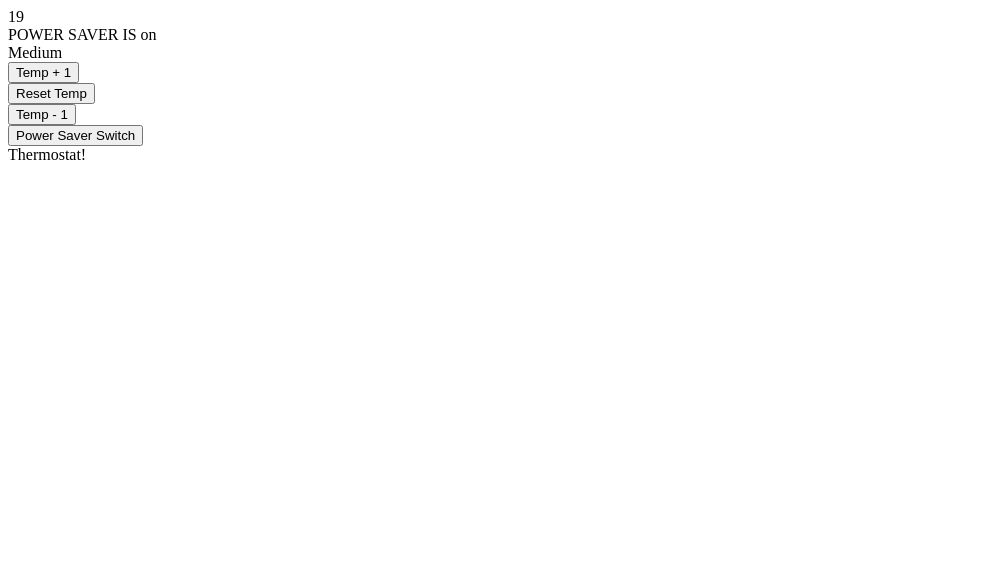
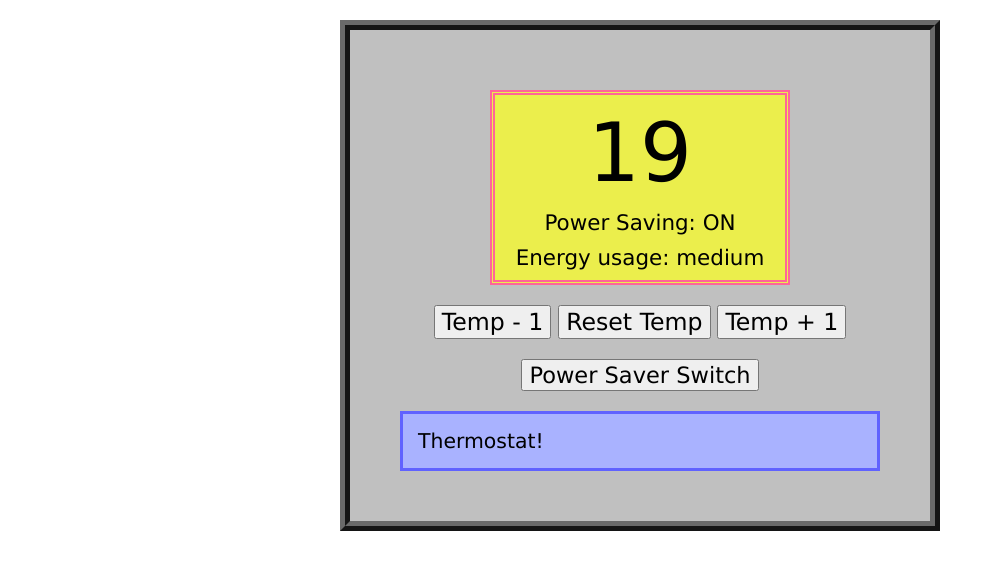
Before and after one commit to dtrts/thermostat, a plain HTML site: page public/index.html in a window 1280 px wide. Both pictures are taken after a click on the button "Temp - 1". Shown: the whole page, without its empty margins (0-995 px from the left). Drawn offline with Linux system fonts and the light colour scheme.

Commit message:
STYLE added css. Display changes color based on energy usage

```diff
--- a/public/index.html
+++ b/public/index.html
@@ -7,28 +7,33 @@
   <script src="./javascripts/jquery-3.4.1.js"></script>
   <script src="./javascripts/Thermostat.js"></script>
   <script src="./javascripts/interface.js"></script>
-
+  <link rel="stylesheet" type="text/css" href="./style.css">
   <title>Thermostat</title>
 </head>
 
 <body>
+  <div id="main">
 
     <div id="thermostat">
 
       <div id="display">
         <div id="temp-display"></div>
-      <div id="power-saving-mode-display">POWER SAVER IS on</div>
-      <div id="energy-usage-display">Medium</div>
+        <div id="power-saving-mode-display"></div>
+        <div id="energy-usage-display"></div>
       </div>
       <div id="controls">
+        <div id="temp-controls">
+
+          <div id="down-1-control"><button id="down-1-button">Temp - 1</button></div>
+          <div id="reset-control"><button id="reset-button">Reset Temp</button></div>
           <div id="up-1-control"><button id="up-1-button">Temp + 1</button></div>
-      <div id="reset-control"><button id="reset-button">Reset Temp</button></div>
-      <div id="down-1-control"><button id="down-1-button">Temp - 1</button></div>
+        </div>
         <div id="switch-power-saving-control"><button id="switch-power-saving-button">Power Saver Switch</button></div>
       </div>
       <div id='message-display'>You're lookin' fine today oooooh yeah. </div>
     </div>
 
+  </div>
 
 </body>
 
--- a/public/javascripts/interface.js
+++ b/public/javascripts/interface.js
@@ -2,16 +2,58 @@ $(document).ready(function () {
 
   var message_timeout;
   var thermo = new Thermostat();
+  var message_display = $("#message-display")
+  update_display();
+
 
   $("#up-1-button").click(up_1_click);
   $("#down-1-button").click(down_1_click);
   $("#reset-button").click(reset_click);
   $("#switch-power-saving-button").click(switch_power_saving_click);
-  display_current_temp();
 
 
+  function up_1_click() {
+    clearInterval(message_timeout);
+    try {
+      thermo.up(1);
+      message_display.text("Temperature increased");
+      update_display();
+    } catch (e) {
+      message_display.text("Maximum temperature reached.");
+    }
+    message_timeout = default_message_timeout()
+  }
+
+  function down_1_click() {
+    clearInterval(message_timeout);
+    try {
+      thermo.down(1);
+      message_display.text("Temperature decreased");
+      update_display();
+    } catch (e) {
+      message_display.text("Minimum temperature reached.");
+    }
+    message_timeout = default_message_timeout()
+  }
+
+  function reset_click() {
+    clearInterval(message_timeout);
+    thermo.reset()
+    message_display.text("Temperature reset");
+    update_display();
+    message_timeout = default_message_timeout()
+  }
+
+  function switch_power_saving_click() {
+    clearInterval(message_timeout);
+    thermo.switch_power_saving()
+    message_display.text(`Power saver switched ${thermo.power_saving ? "on" : "off"}`);
+    update_display();
+    message_timeout = default_message_timeout()
+  }
+
   function set_default_message() {
-    $("#message-display").text("Thermostat!");
+    message_display.text("Thermostat!");
   };
 
   function default_message_timeout() {
@@ -24,46 +66,19 @@ $(document).ready(function () {
     $("#temp-display").text(thermo.temp);
   }
 
-
-  function up_1_click() {
-    clearInterval(message_timeout);
-    try {
-      thermo.up(1);
-      $("#message-display").text("Temperature increased");
-      display_current_temp();
-    } catch (e) {
-      $("#message-display").text(e);
-    }
-    message_timeout = default_message_timeout()
+  function display_current_energy_usage() {
+    $("#energy-usage-display").text(`Energy usage: ${thermo.energy_usage()}`)
+    $("#display").attr('class', thermo.energy_usage())
   }
 
-  function down_1_click() {
-    clearInterval(message_timeout);
-    try {
-      thermo.down(1);
-      $("#message-display").text("Temperature decreased");
-      display_current_temp();
-    } catch (e) {
-      $("#message-display").text(e);
-    }
-    message_timeout = default_message_timeout()
+  function display_current_power_saving() {
+    $("#power-saving-mode-display").text(`Power Saving: ${thermo.power_saving ? "ON" : "OFF"}`);
   }
 
-  function reset_click() {
-    clearInterval(message_timeout);
-    thermo.reset()
-    $("#message-display").text("Temperature reset");
+  function update_display() {
     display_current_temp();
-    message_timeout = default_message_timeout()
-  }
-
-  function switch_power_saving_click() {
-    clearInterval(message_timeout);
-    thermo.switch_power_saving()
-    $("#message-display").text(`Power saver switched ${thermo.power_saving ? "on" : "off"}`);
-    $("#power-saving-mode-display").text(`POWER SAVING IS ${thermo.power_saving ? "ON" : "OFF"}.`);
-    display_current_temp();
-    message_timeout = default_message_timeout()
+    display_current_power_saving();
+    display_current_energy_usage();
   }
 
 });
--- /dev/null
+++ b/public/style.css
@@ -0,0 +1,77 @@
+* {
+  -webkit-box-sizing: border-box;
+  -moz-box-sizing: border-box;
+  box-sizing: border-box;
+  font-size: 105%;
+  font-family: 'Lucida Sans', 'Lucida Sans Regular', 'Lucida Grande', 'Lucida Sans Unicode', Geneva, Verdana, sans-serif;
+  overflow-wrap: break-word;
+
+}
+
+#main {
+  max-width: 600px;
+  margin: 20px auto;
+  padding: 50px;
+  border-width: 10px;
+  border-color: dimgrey;
+  border-style: ridge;
+  background-color: rgb(192, 192, 192);
+}
+
+#display {
+  max-width: 300px;
+  margin: 10px auto;
+  border-width: 5px;
+  border-color: rgb(255, 100, 152);
+  border-style: double;
+}
+
+#display.high {
+  background-color: rgb(240, 62, 62);
+}
+
+#display.medium {
+  background-color: rgb(235, 238, 76);
+
+}
+
+#display.low {
+  background-color: rgb(95, 230, 68);
+
+}
+
+#display div {
+  margin: 10px auto;
+  max-width: max-content;
+}
+
+
+#temp-display {
+  font-size: 400%;
+}
+
+#controls div {
+  margin: 20px auto;
+}
+
+#temp-controls {
+  max-width: max-content;
+  margin: auto;
+}
+
+#temp-controls div {
+  display: inline;
+}
+
+#switch-power-saving-control {
+  margin: auto;
+  max-width: max-content;
+}
+
+#message-display {
+  padding: 15px 15px;
+  border-color: rgb(96, 98, 255);
+  border-width: 3px;
+  border-style: solid;
+  background-color: rgb(169, 178, 255);
+}
```
Lines whose indentation alone changed are shown as unchanged.
